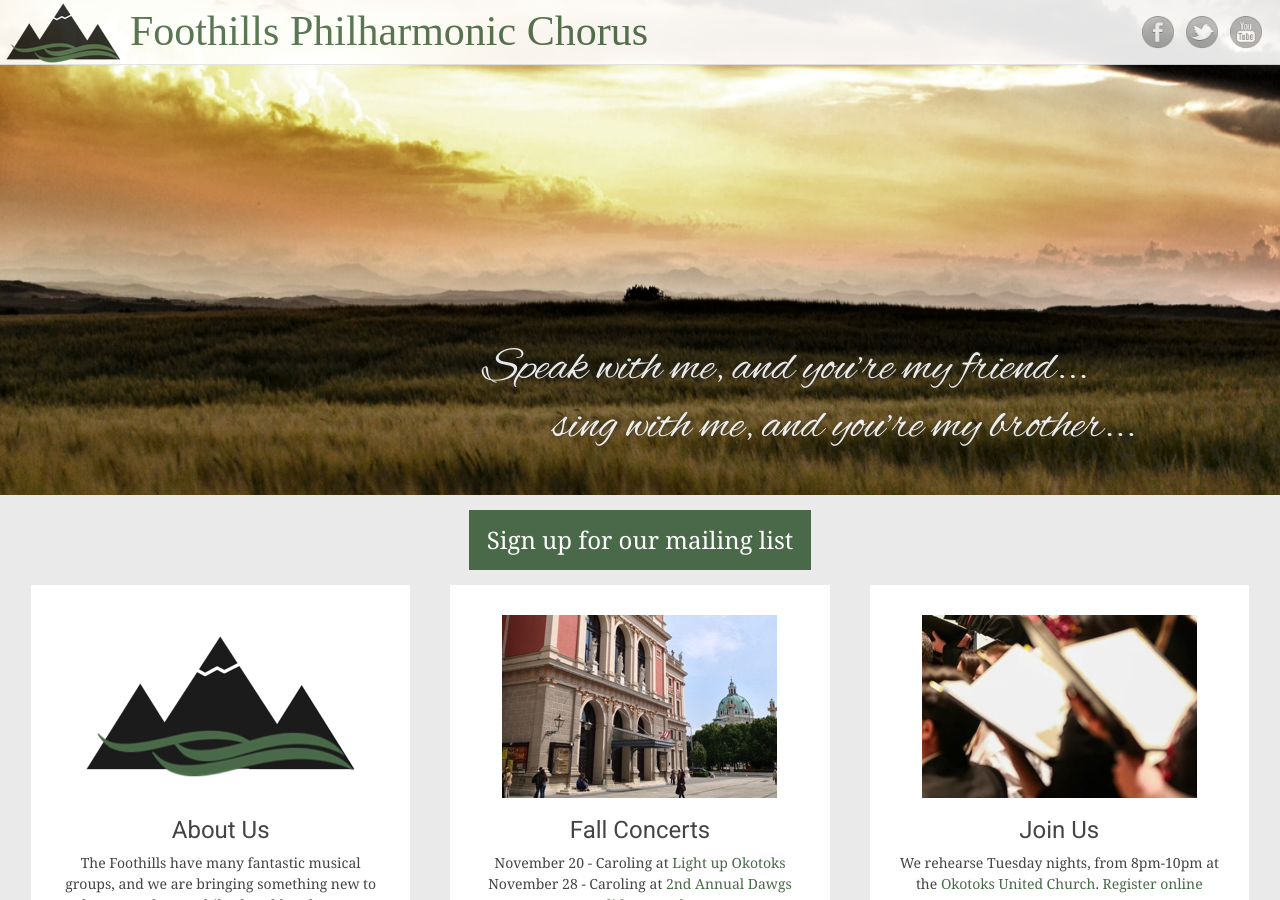
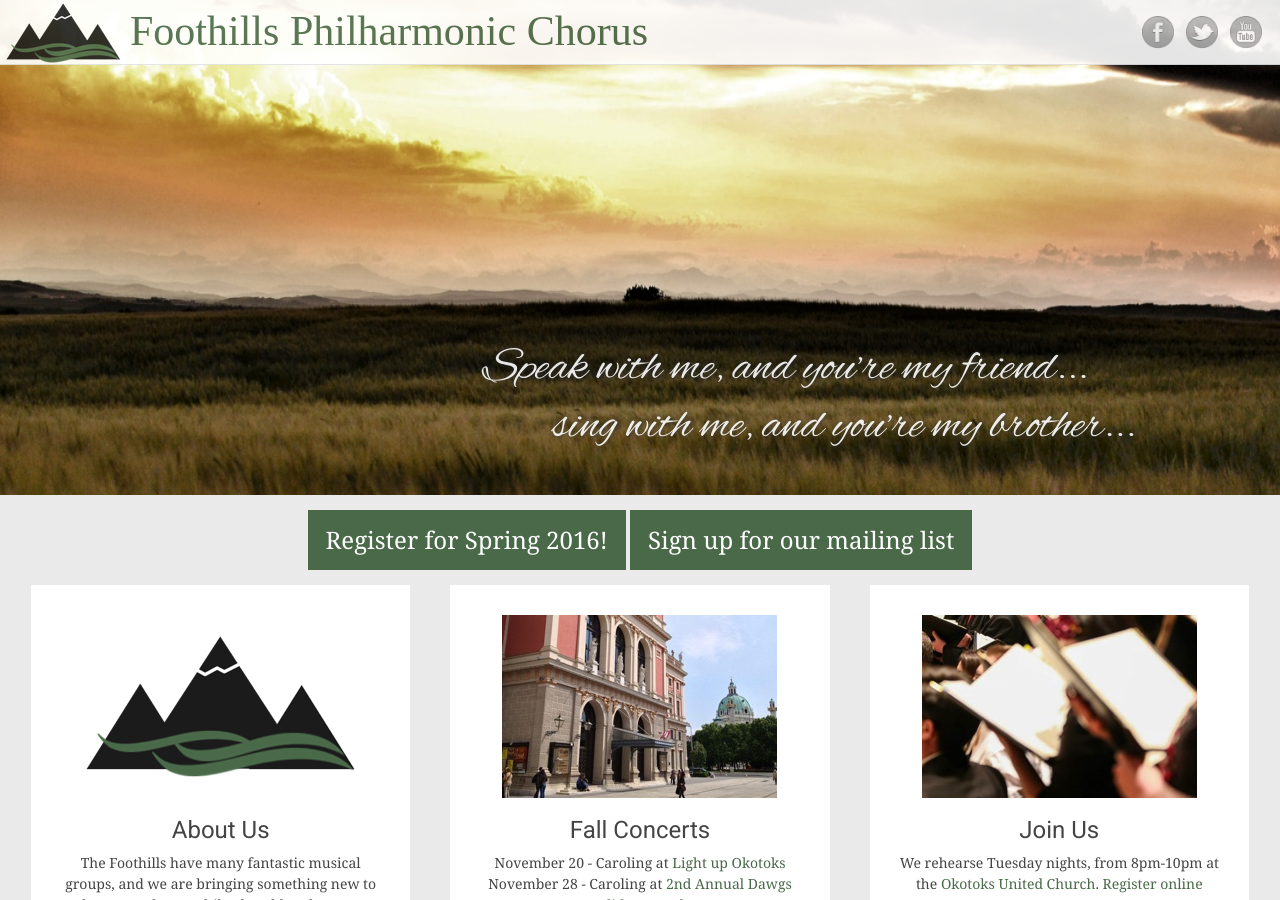
Before and after one commit to percyhanna/fps, a Jekyll site: the page built from index.html, in a window 1280 px wide and 900 px high. Built offline with Jekyll 4.4.1, drawn with Linux system fonts in a browser that asks for light colours; some web fonts are replaced; Markdown is read by kramdown in place of the engine named in the settings.

Commit message:
Add Spring 2016 registration link

```diff
--- a/_layouts/default.html
+++ b/_layouts/default.html
@@ -36,6 +36,7 @@
 
     <div id="content" class="site-content">
       <p style="text-align: center;">
+        <a href="https://www.surveymonkey.com/r/MZH2KHG" target="_blank" style="margin-top: 26px; font-size: 18px;background-color: #496949;color: #fff;padding: 0.5em 0.75em;margin: 0 auto;display: inline-block; font-size: 24px;">Register for Spring 2016!</a>
         <a href="http://eepurl.com/bzn_Jf" target="_blank" style="margin-top: 26px; font-size: 18px;background-color: #496949;color: #fff;padding: 0.5em 0.75em;margin: 0 auto;display: inline-block; font-size: 24px;">Sign up for our mailing list</a>
       </p>
       {{ content }}
```
